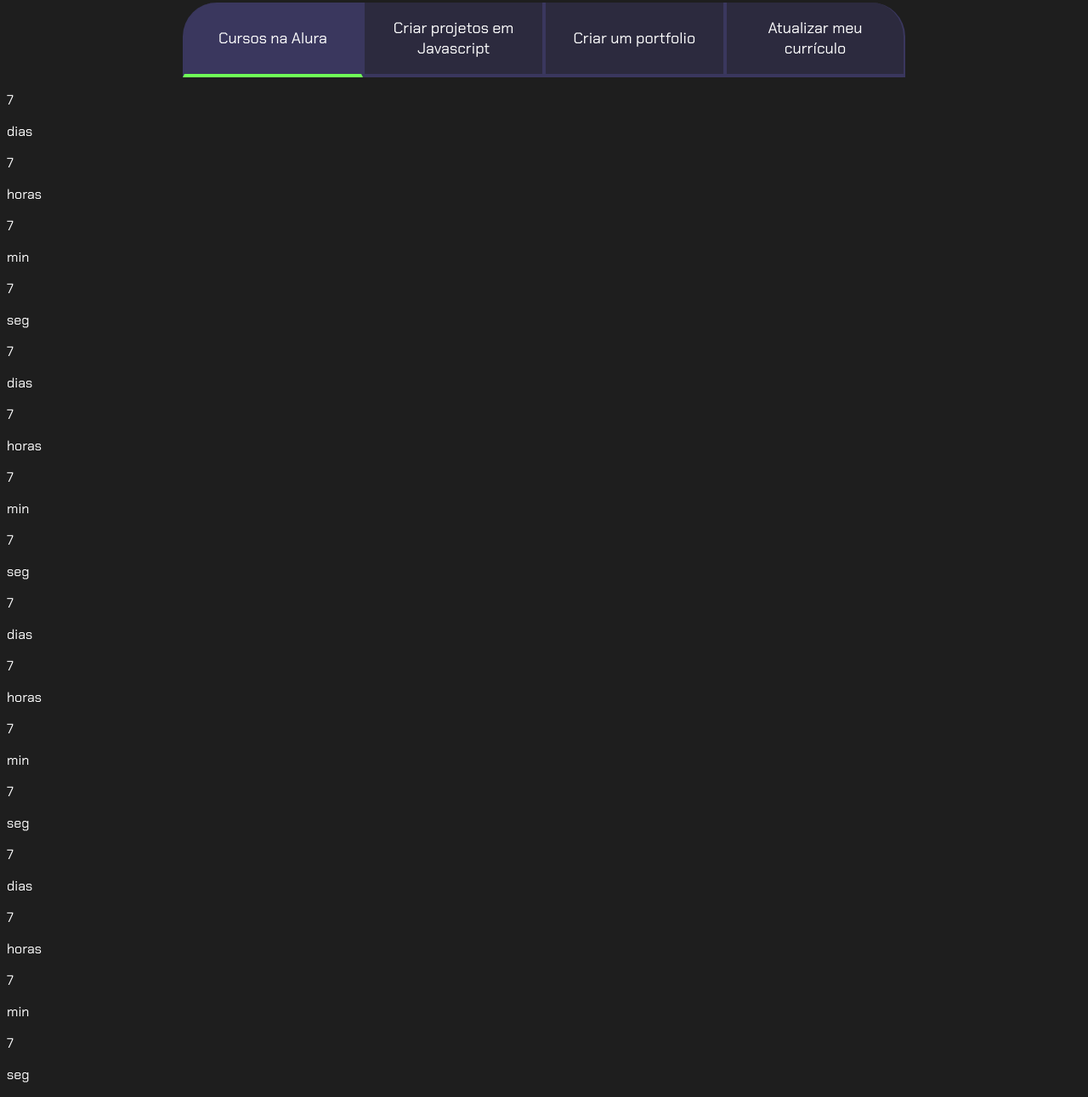
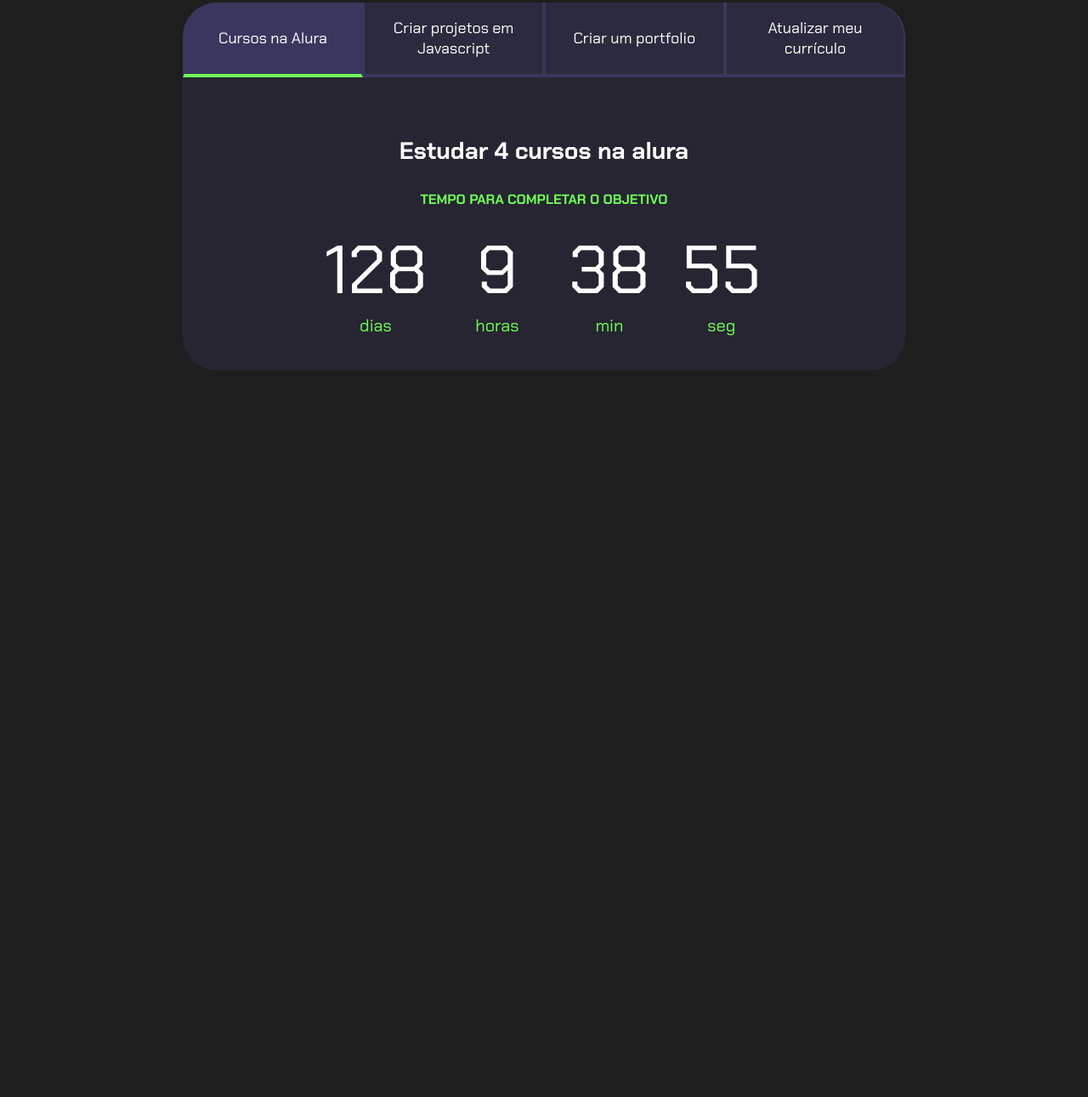
Before and after one commit to v4p0/projeto-de-vida, a plain HTML site: page index.html in a window 1280 px wide. Shown: the part 100-1391 px from the top of the page at 85% size. After the commit the page ends 800 px from the top, so only its background shows below. Drawn offline with Linux system fonts and the light colour scheme.

Commit message:
Add files via upload

```diff
--- a/index.html
+++ b/index.html
@@ -10,7 +10,7 @@
 
 <body>
     <section class="conteudo-principal">
-        <h2 class="titulo-principal">Meus Objetivos do ano<span>_</span></h2>
+        <h2 class="titulo-principal">Meus objetivos do ano<span>_</span></h2>
         <div class="conteudo">
         <div class="botoes">
             <button class="botao ativo">Cursos na Alura</button>
@@ -18,94 +18,99 @@
             <button class="botao">Criar um portfolio</button>
             <button class="botao">Atualizar meu currículo</button>
         </div>
-             </div>
+        <div class="abas-textos">
+            <div class="aba-conteudo ativo">
+                <h3 class="aba-conteudo-titulo-principal">Estudar 4 cursos na alura</h3>
+                <h4 class="aba-conteudo-titulo-secundario">Tempo para completar o objetivo</h4>
+                <div class="contador">
+                    <div class="contador-digito">
+                        <p class="contador-digito-numero" id="dias0"></p>
+                        <p class="contador-digito-texto">dias</p>
+                    </div>
+                    <div class="contador-digito">
+                        <p class="contador-digito-numero" id="horas0"></p>
+                        <p class="contador-digito-texto">horas</p>
+                    </div>
+                    <div class="contador-digito">
+                        <p class="contador-digito-numero" id="min0"></p>
+                        <p class="contador-digito-texto">min</p>
+                    </div>
+                    <div class="contador-digito">
+                        <p class="contador-digito-numero" id="seg0"></p>
+                        <p class="contador-digito-texto">seg</p>
+                    </div>
+                </div>
+            </div>
+            <div class="aba-conteudo">
+                <h3 class="aba-conteudo-titulo-principal">Criar 5 projetos em Javascript</h3>
+                <h4 class="aba-conteudo-titulo-secundario">Tempo para completar o objetivo</h4>
+                <div class="contador">
+                    <div class="contador-digito">
+                        <p class="contador-digito-numero" id="dias1"></p>
+                        <p class="contador-digito-texto">dias</p>
+                    </div>
+                    <div class="contador-digito">
+                        <p class="contador-digito-numero" id="horas1"></p>
+                        <p class="contador-digito-texto">horas</p>
+                    </div>
+                    <div class="contador-digito">
+                        <p class="contador-digito-numero" id="min1"></p>
+                        <p class="contador-digito-texto">min</p>
+                    </div>
+                    <div class="contador-digito">
+                        <p class="contador-digito-numero" id="seg1"></p>
+                        <p class="contador-digito-texto">seg</p>
+                    </div>
+                </div>
+            </div>
+            <div class="aba-conteudo">
+                <h3 class="aba-conteudo-titulo-principal">Criar um portfolio com os meus 3 melhores projetos</h3>
+                <h4 class="aba-conteudo-titulo-secundario">Tempo para completar o objetivo</h4>
+                <div class="contador">
+                    <div class="contador-digito">
+                        <p class="contador-digito-numero" id="dias2"></p>
+                        <p class="contador-digito-texto">dias</p>
+                    </div>
+                    <div class="contador-digito">
+                        <p class="contador-digito-numero" id="horas2"></p>
+                        <p class="contador-digito-texto">horas</p>
+                    </div>
+                    <div class="contador-digito">
+                        <p class="contador-digito-numero" id="min2"></p>
+                        <p class="contador-digito-texto">min</p>
+                    </div>
+                    <div class="contador-digito">
+                        <p class="contador-digito-numero" id="seg2"></p>
+                        <p class="contador-digito-texto">seg</p>
+                    </div>
+                </div>
+            </div>
+            <div class="aba-conteudo">
+                <h3 class="aba-conteudo-titulo-principal">Atualizar meu curriculo com os certificados da Alura</h3>
+                <h4 class="aba-conteudo-titulo-secundario">Tempo para completar o objetivo</h4>
+                <div class="contador">
+                    <div class="contador-digito">
+                        <p class="contador-digito-numero" id="dias3"></p>
+                        <p class="contador-digito-texto">dias</p>
+                    </div>
+                    <div class="contador-digito">
+                        <p class="contador-digito-numero" id="horas3"></p>
+                        <p class="contador-digito-texto">horas</p>
+                    </div>
+                    <div class="contador-digito">
+                        <p class="contador-digito-numero" id="min3"></p>
+                        <p class="contador-digito-texto">min</p>
+                    </div>
+                    <div class="contador-digito">
+                        <p class="contador-digito-numero" id="seg3"></p>
+                        <p class="contador-digito-texto">seg</p>
+                    </div>
+                </div>
+            </div>
         </div>
+    </div>
     </section>
     <script src="main.js"></script>
 </body>
 
 </html>
-
-<div class=”contador”>
-    <div class=”contador-digito”>
-    <p class=”contador-digito-numero” id=”dias1”>7</p>
-    <p class=”contador-digito-texto”>dias</p>
-    </div>
-    <div class=”contador-digito”>
-    <p class=”contador-digito-numero” id=”horas1”>7</p>
-    <p class=”contador-digito-texto”>horas</p>
-    </div>
-    <div class=”contador-digito”>
-    <p class=”contador-digito-numero” id=”min1”>7</p>
-    <p class=”contador-digito-texto”>min</p>
-    </div>
-    <div class=”contador-digito”>
-    <p class=”contador-digito-numero” id=”seg1”>7</p>
-    <p class=”contador-digito-texto”>seg</p>
-    </div>
-    </div>
-
-    <div class=”contador”>
-        <div class=”contador-digito”>
-        <p class=”contador-digito-numero” id=”dias1”>7</p>
-        <p class=”contador-digito-texto”>dias</p>
-        </div>
-        <div class=”contador-digito”>
-        <p class=”contador-digito-numero” id=”horas1”>7</p>
-        <p class=”contador-digito-texto”>horas</p>
-        </div>
-        <div class=”contador-digito”>
-        <p class=”contador-digito-numero” id=”min1”>7</p>
-        <p class=”contador-digito-texto”>min</p>
-        </div>
-        <div class=”contador-digito”>
-        <p class=”contador-digito-numero” id=”seg1”>7</p>
-        <p class=”contador-digito-texto”>seg</p>
-        </div>
-        </div>
-
-        <div class=”contador”>
-            <div class=”contador-digito”>
-            <p class=”contador-digito-numero” id=”dias1”>7</p>
-            <p class=”contador-digito-texto”>dias</p>
-            </div>
-            <div class=”contador-digito”>
-            <p class=”contador-digito-numero” id=”horas1”>7</p>
-            <p class=”contador-digito-texto”>horas</p>
-            </div>
-            <div class=”contador-digito”>
-            <p class=”contador-digito-numero” id=”min1”>7</p>
-            <p class=”contador-digito-texto”>min</p>
-            </div>
-            <div class=”contador-digito”>
-            <p class=”contador-digito-numero” id=”seg1”>7</p>
-            <p class=”contador-digito-texto”>seg</p>
-            </div>
-            </div>
-
-            <div class=”contador”>
-                <div class=”contador-digito”>
-                <p class=”contador-digito-numero” id=”dias1”>7</p>
-                <p class=”contador-digito-texto”>dias</p>
-                </div>
-                <div class=”contador-digito”>
-                <p class=”contador-digito-numero” id=”horas1”>7</p>
-                <p class=”contador-digito-texto”>horas</p>
-                </div>
-                <div class=”contador-digito”>
-                <p class=”contador-digito-numero” id=”min1”>7</p>
-                <p class=”contador-digito-texto”>min</p>
-                </div>
-                <div class=”contador-digito”>
-                <p class=”contador-digito-numero” id=”seg1”>7</p>
-                <p class=”contador-digito-texto”>seg</p>
-                </div>
-
-                </div>
-
-            </div>
-
-        </div>
-   <script src="main.js"></script>
-   <body>
-    <html>
--- a/main.js
+++ b/main.js
@@ -1,67 +1,51 @@
 const botoes = document.querySelectorAll(".botao");
 const textos = document.querySelectorAll(".aba-conteudo");
 
-    for(let i=0;i <botoes.length;i++)
-     botoes[i].onclick = function() {
+for(let i=0;i <botoes.length;i++){
+    botoes[i].onclick = function(){
 
-      for (let i=0; i<contadores.length;i++){
-
-
-    for(let j=0;j<botoes.length; j++) {
+        for(let j=0;j <botoes.length;j++){
             botoes[j].classList.remove("ativo");
-    textos[j].classList.remove("ativo")
-
+            textos[j].classList.remove("ativo");
         }
 
         botoes[i].classList.add("ativo");
         textos[i].classList.add("ativo");
-
     }
 }
 
 const contadores = document.querySelectorAll(".contador");
-    const tempoObjetivo1 = new Date("2023-10-05T00:00:00");
-     const tempoObjetivo2 = new Date("2023-10-05T00:00:00");
-      const tempoObjetivo3 = new Date("2023-10-05T00:00:00");
-       const tempoObjetivo4 = new Date("2023-10-05T00:00:00");
+const tempoObjetivo1 = new Date("2025-10-05T00:00:00");
+const tempoObjetivo2 = new Date("2025-12-05T00:00:00");
+const tempoObjetivo3 = new Date("2025-12-30T00:00:00");
+const tempoObjetivo4 = new Date("2026-02-01T00:00:00");
 
 const tempos = [tempoObjetivo1,tempoObjetivo2,tempoObjetivo3,tempoObjetivo4];
 
-
-comecaCronometro();
-
-function calculaTempo(tempoObjetivo) {
+function calculaTempo(tempoObjetivo){
     let tempoAtual = new Date();
     let tempoFinal = tempoObjetivo - tempoAtual;
-   let segundos = Math.floor(tempoFinal / 1000);
-    let minutos = Math.floor(segundos / 60);
-     let horas = Math.floor(minutos / 60);
-      let dias = Math.floor(horas / 24);
+    let segundos = Math.floor(tempoFinal/1000);
+    let minutos = Math.floor(segundos/60);
+    let horas = Math.floor(minutos/60);
+    let dias = Math.floor(horas/24);
 
     segundos %= 60;
     minutos %= 60;
     horas %= 24;
     if (tempoFinal > 0){
         return [dias,horas,minutos,segundos];
-            } else {
+    } else {document.getElementById("seg0").textContent = calculaTempo(tempos[0])[3];
         return [0,0,0,0];
-
     }
 }
 
 function atualizaCronometro(){
-  function atualizaCronometro(){
-    document.getElementById("dias0").textContent = calculaTempo(tempos[1])[0];
-    document.getElementById("horas").textContent = calculaTempo(tempos[1])[1];
-    document.getElementById("min0").textContent =calculaTempo(tempos[1])[2];
-    document.getElementById("seg0").textContent = calculaTempo(tempos[1])[3];
-
     for (let i=0; i<contadores.length;i++){
-    // contadores[i].textContent = calculaTempo(tempos[i]);
-    }
-    }
-    for (let i=0; i<contadores.length;i++){
-   contadores[i].textContent = calculaTempo(tempos[i]);
+        document.getElementById("dias"+i).textContent = calculaTempo(tempos[i])[0];
+        document.getElementById("horas"+i).textContent = calculaTempo(tempos[i])[1];
+        document.getElementById("min"+i).textContent = calculaTempo(tempos[i])[2];
+        document.getElementById("seg"+i).textContent = calculaTempo(tempos[i])[3];
     }
 }
 
@@ -69,4 +53,5 @@
     atualizaCronometro();
     setInterval(atualizaCronometro,1000);
 }
+
 comecaCronometro();
--- a/style.css
+++ b/style.css
@@ -60,18 +60,6 @@
     display: block;
 }
 
-@media screen and (min-width: 768px){
-    .botoes{
-        display:flex;
-    }
-    .botao:first-child {
-        border-radius: 40px 0 0 0;
-    }
-    .botao:last-child {
-        border-radius: 0 40px 0 0;
-    }
-}
-
 .botao.ativo{
     background-color: var(--botao-ativo);
     border-bottom: 4px solid var(--verde);
@@ -84,7 +72,7 @@
 }
 
 .aba-conteudo.ativo{
-       display:block;
+    display: block;
 }
 
 .aba-conteudo{
@@ -95,13 +83,44 @@
     font-size: 28px;
     text-align: center;
 }
+
 .aba-conteudo-titulo-secundario{
     text-align: center;
     color: var(--verde);
     text-transform: uppercase;
 }
 
-.contador{
-    font-size: 20px;
+.contador {
+    display:flex;
+    justify-content: center;
+    flex-wrap: wrap;
+}
+
+.contador-digito {
+    padding: 0 16px;
     text-align: center;
+    min-width: 100px;
 }
+
+.contador-digito-numero {
+    font-size: 80px;
+    margin: 0;
+}
+
+.contador-digito-texto {
+    color: var(--verde);
+    font-size:20px;
+    margin: 0;
+}
+
+@media screen and (min-width: 768px) {
+    .botoes{
+    display:flex;
+    }
+    .botao:first-child {
+    border-radius: 40px 0 0 0;
+    }
+    .botao:last-child {
+    border-radius: 0 40px 0 0;
+    }
+}
```
Also changed, not shown: 1 other file. Lines whose indentation alone changed are shown as unchanged.
